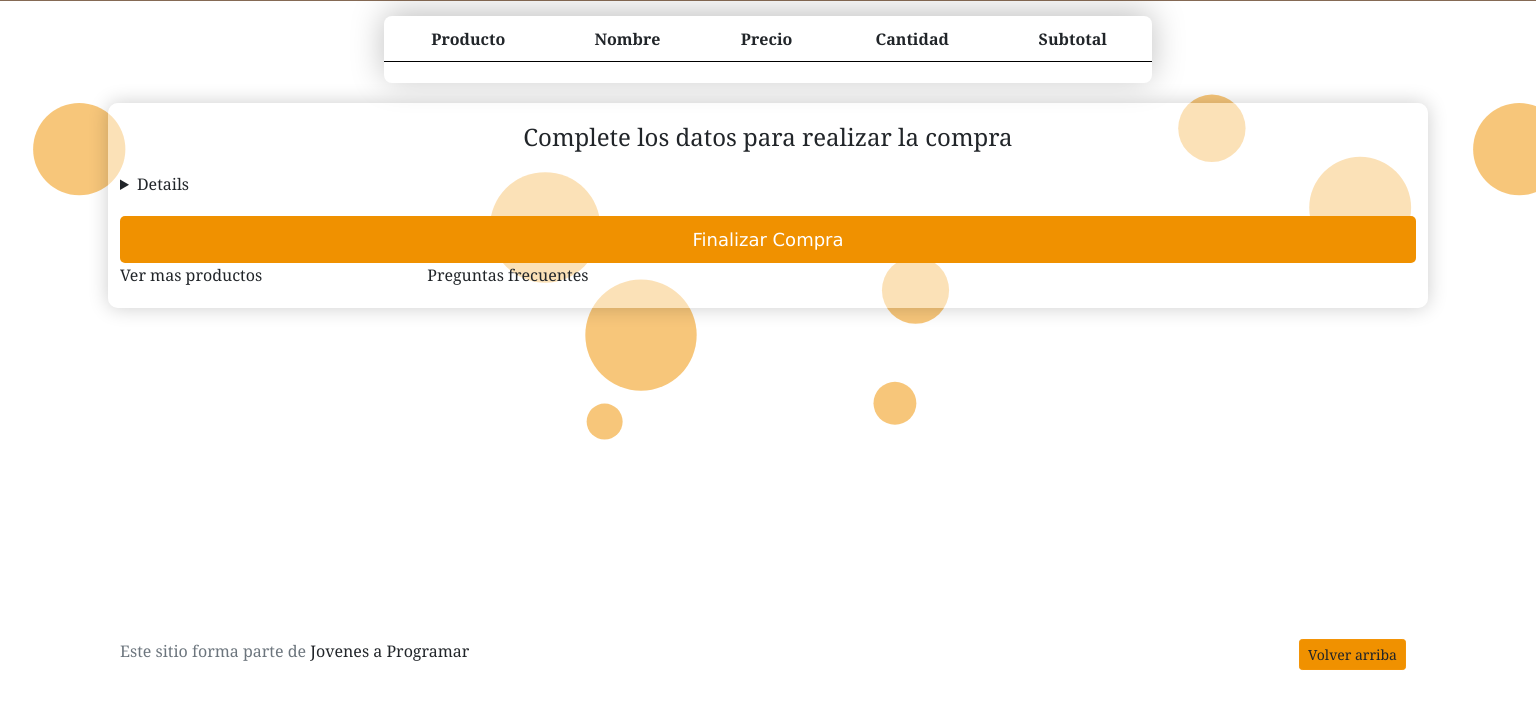
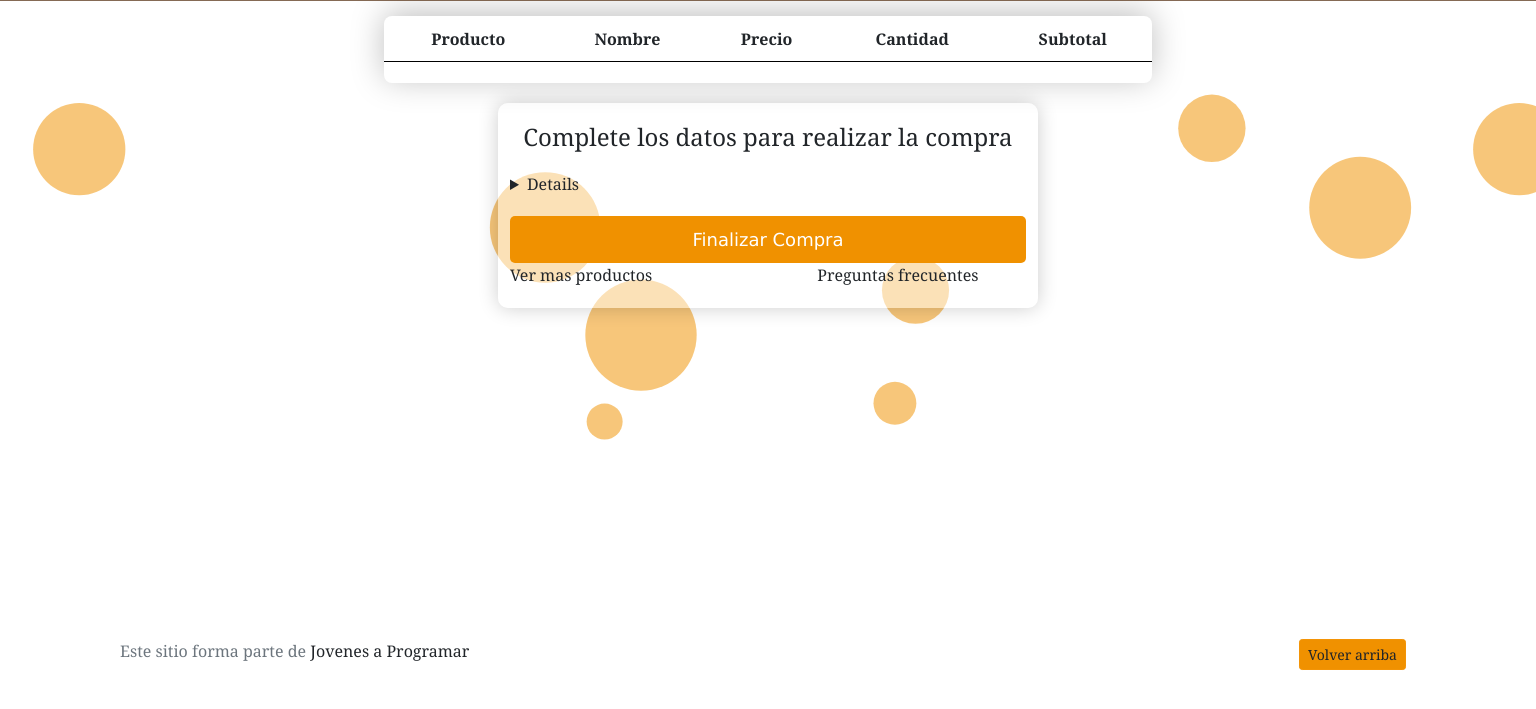
Before and after one commit to Nauus/Proyect-Final, a plain HTML site: page cart.html in a window 1536 px wide. Shown: the part 51-760 px from the top of the page. Drawn offline with Linux system fonts and the light colour scheme; no server answers; sample sign-in values are in the browser's storage.

Commit message:
partes video

```diff
--- a/css/custom-styles.css
+++ b/css/custom-styles.css
@@ -118,6 +118,12 @@ box-shadow: 0px -4px 33px 0px rgba(240,145,0,0.6);
   padding: 20px;
   margin: 20px auto;
   max-width: 500px;
+}
+
+@media (min-width: 1400px) {
+  .payment-container {
+    max-width: 540px !important;
+}
 }
 
 .payment-container h1 {
--- a/js/navbar.js
+++ b/js/navbar.js
@@ -16,5 +16,4 @@ document.addEventListener('DOMContentLoaded', () => {
         navbarProfilePicture.src = storedProfilePicture;
     }
 
-    // Resto del código del navbar.js
 });
--- a/js/product-info.js
+++ b/js/product-info.js
@@ -103,9 +103,9 @@ if (productId) {
         relatedProductsContainer.appendChild(relatedProductElement);
       });
       cargarComentarios(product);
+
+      //!
       addToCartButton.addEventListener('click', () => {
-        console.log(product.images[0]);
-        console.log(product.id);
         const productDetails = {
           id: product.id,
           name: product.name,
```
Also changed, not shown: js/cart.js (+17 -1 lines).
